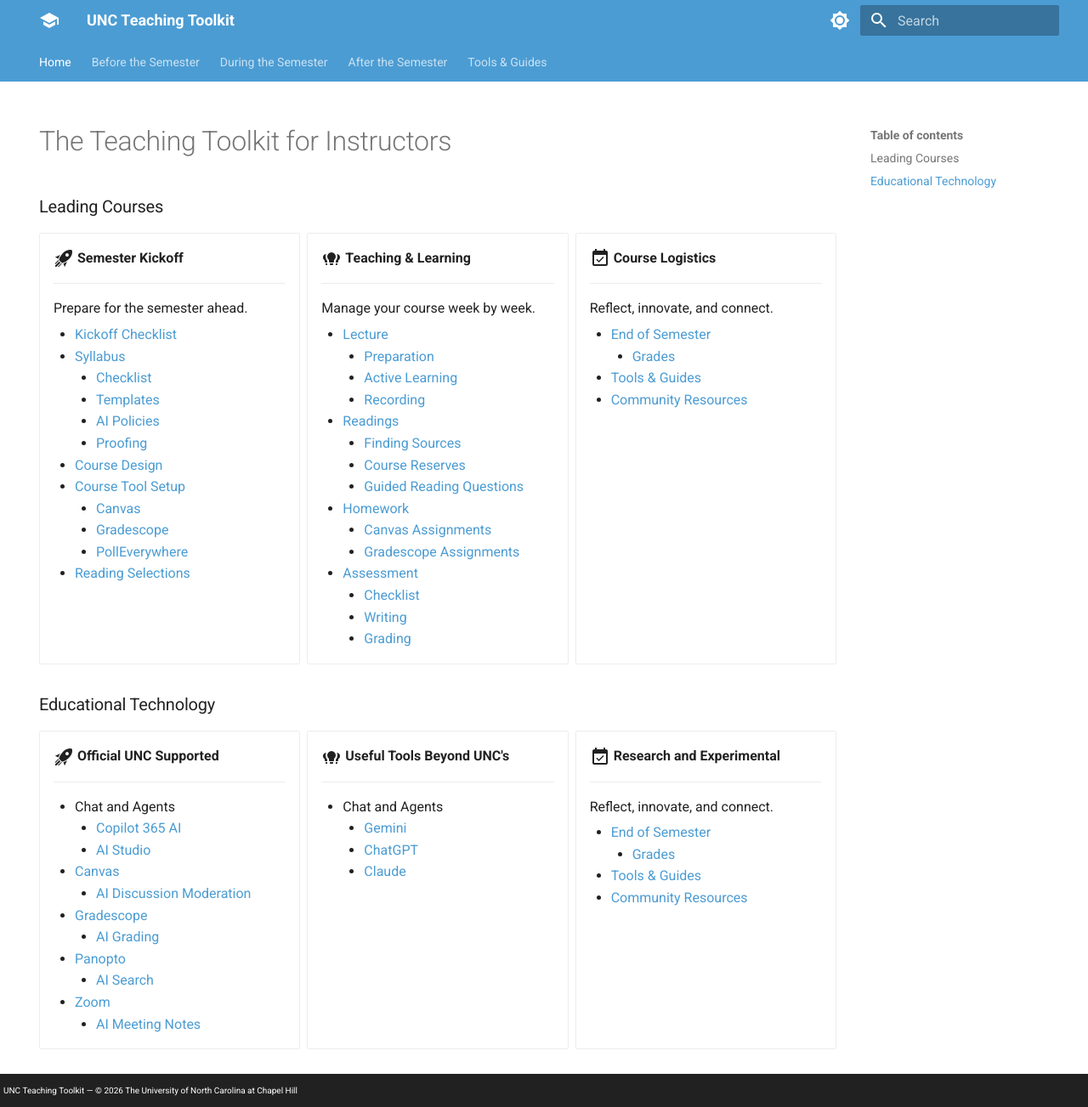
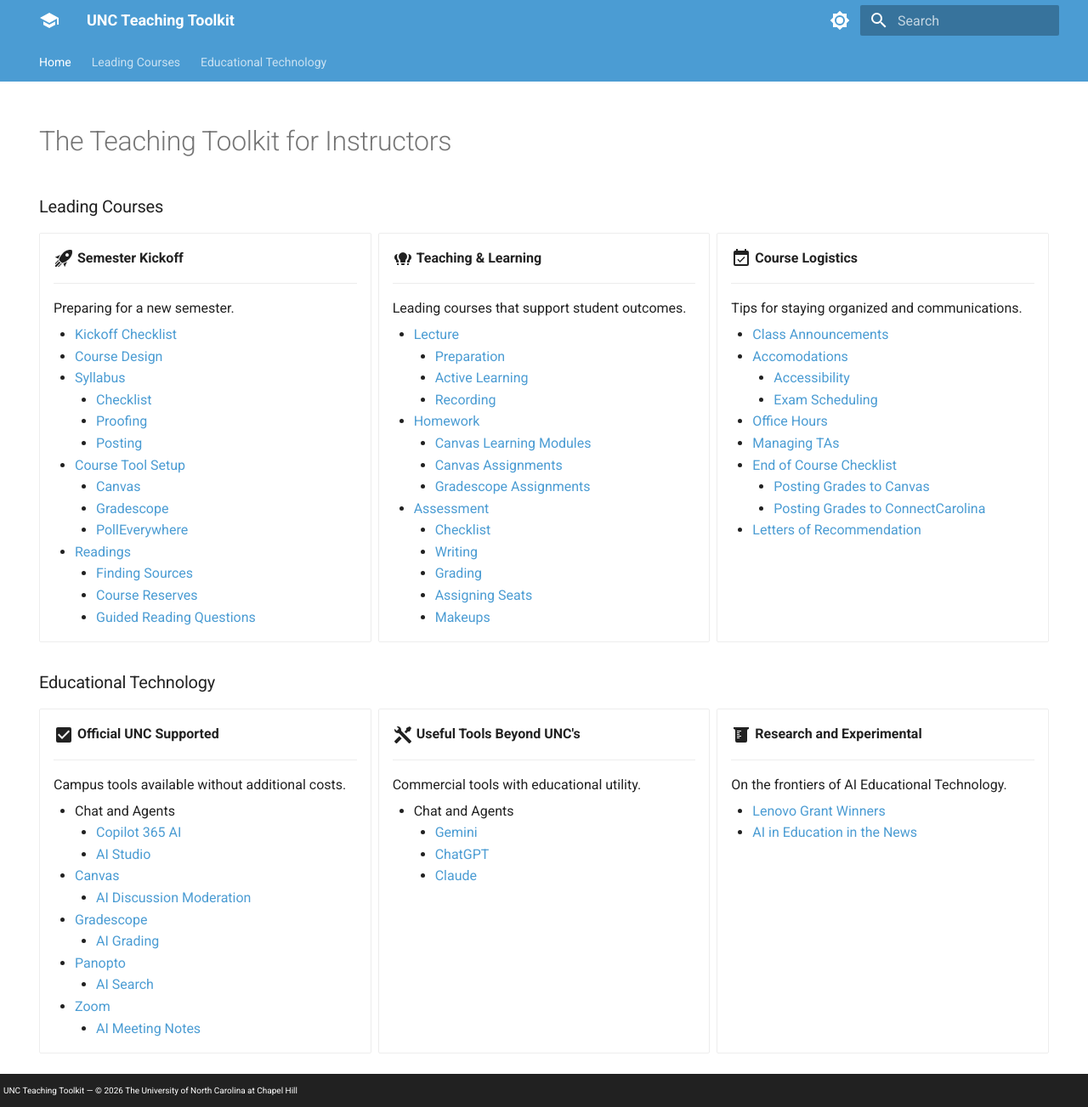
Before and after one commit to KrisJordan/teachingtoolkit, an MkDocs documentation site: the page built from docs/index.md, in a window 1280 px wide and 1303 px high. Shown: the whole window at 85% size. Built offline with MkDocs 1.6.1 and Material for MkDocs 9.7.7, drawn with Linux system fonts in a browser that asks for light colours.

Commit message:
docs: draft homepage headings

```diff
--- a/docs/index.md
+++ b/docs/index.md
@@ -13,53 +14,60 @@ hide:
 
     ---
 
-    Prepare for the semester ahead.
+    Preparing for a new semester.
 
     - [Kickoff Checklist](before/kickoff-checklist.md)
+    - [Course Design](before/course-design.md)
     - [Syllabus](./)
         - [Checklist]()
-        - [Templates]()
-        - [AI Policies]()
         - [Proofing]()
-    - [Course Design](before/course-design.md)
+        - [Posting]()
     - [Course Tool Setup]()
         - [Canvas](./)
         - [Gradescope](./)
         - [PollEverywhere](./)
-    - [Reading Selections]()
+    - [Readings](during/announcements-checklist.md)
+        - [Finding Sources]()
+        - [Course Reserves]()
+        - [Guided Reading Questions]()
 
 -   :material-lightbulb-group:{ .lg .middle } **Teaching &amp; Learning**
 
     ---
 
-    Manage your course week by week.
+    Leading courses that support student outcomes.
 
     - [Lecture](during/lecture.md)
         - [Preparation]()
         - [Active Learning]()
         - [Recording]()
-    - [Readings](during/announcements-checklist.md)
-        - [Finding Sources]()
-        - [Course Reserves]()
-        - [Guided Reading Questions]()
     - [Homework]()
+        - [Canvas Learning Modules]()
         - [Canvas Assignments]()
         - [Gradescope Assignments]()
     - [Assessment](during/exam-checklist.md)
         - [Checklist]()
         - [Writing]()
         - [Grading]()
+        - [Assigning Seats]()
+        - [Makeups]()
 
 -   :material-calendar-check:{ .lg .middle } **Course Logistics**
 
     ---
 
-    Reflect, innovate, and connect.
+    Tips for staying organized and communications.
 
-    - [End of Semester](after/end-checklist.md)
-        - [Grades]()
-    - [Tools & Guides](tools/index.md)
-    - [Community Resources](community/index.md)
+    - [Class Announcements]()
+    - [Accomodations]()
+        - [Accessibility]()
+        - [Exam Scheduling]()
+    - [Office Hours]()
+    - [Managing TAs]()
+    - [End of Course Checklist](after/end-checklist.md)
+        - [Posting Grades to Canvas]()
+        - [Posting Grades to ConnectCarolina]()
+    - [Letters of Recommendation]()
 
 </div>
 
@@ -67,9 +75,11 @@ hide:
 
 <div class="grid cards three-columns" markdown>
 
--   :material-rocket-launch:{ .lg .middle } **Official UNC Supported**
+-   :material-checkbox-marked:{ .lg .middle } **Official UNC Supported**
 
     ---
+
+    Campus tools available without additional costs.
 
     - Chat and Agents
         - [Copilot 365 AI](./)
@@ -83,24 +93,24 @@ hide:
     - [Zoom](./)
         - [AI Meeting Notes](./)
 
--   :material-lightbulb-group:{ .lg .middle } **Useful Tools Beyond UNC's**
+-   :material-tools:{ .lg .middle } **Useful Tools Beyond UNC's**
 
     ---
+
+    Commercial tools with educational utility.
 
     - Chat and Agents
         - [Gemini]()
         - [ChatGPT]()
         - [Claude]()
 
--   :material-calendar-check:{ .lg .middle } **Research and Experimental**
+-   :material-beaker:{ .lg .middle } **Research and Experimental**
 
     ---
 
-    Reflect, innovate, and connect.
+    On the frontiers of AI Educational Technology.
 
-    - [End of Semester](after/end-checklist.md)
-        - [Grades]()
-    - [Tools & Guides](tools/index.md)
-    - [Community Resources](community/index.md)
+    - [Lenovo Grant Winners]()
+    - [AI in Education in the News]()
 
 </div>
--- a/mkdocs.yml
+++ b/mkdocs.yml
@@ -78,29 +78,29 @@ nav:
   # - What's New:
   #   - whats-new/index.md
   #   - Spring 2026 Updates: whats-new/spring-2026.md
-  - Before the Semester:
+  - Leading Courses:
     - before/index.md
     - Semester Kickoff Checklist: before/kickoff-checklist.md
     - Course Design Essentials: before/course-design.md
     - Setting Up Canvas: before/canvas-setup.md
-  - During the Semester:
+  - Educational Technology:
     - during/index.md
     - Weekly Teaching Rhythm: during/weekly-rhythm.md
     - Canvas Announcements Checklist: during/announcements-checklist.md
     - Midterm Check-In: during/midterm-checkin.md
     - Exam Preparation Checklist: during/exam-checklist.md
-  - After the Semester:
-    - after/index.md
-    - End of Semester Checklist: after/end-checklist.md
-    - Reflecting & Iterating: after/reflection.md
-  - Tools & Guides:
-    - tools/index.md
-    - AI for Teaching:
-      - tools/ai/index.md
-      - Generating Reading Questions: tools/ai/reading-questions.md
-      - AI Office Hours Prep: tools/ai/office-hours.md
-    - Canvas Tips: tools/canvas-tips.md
-    - Video & Media: tools/video-media.md
+  # - After the Semester:
+  #   - after/index.md
+  #   - End of Semester Checklist: after/end-checklist.md
+  #   - Reflecting & Iterating: after/reflection.md
+  # - Tools & Guides:
+  #   - tools/index.md
+  #   - AI for Teaching:
+  #     - tools/ai/index.md
+  #     - Generating Reading Questions: tools/ai/reading-questions.md
+  #     - AI Office Hours Prep: tools/ai/office-hours.md
+  #   - Canvas Tips: tools/canvas-tips.md
+  #   - Video & Media: tools/video-media.md
   # - Faculty Spotlights:
   #   - spotlights/index.md
   #   - Dr. Sarah Chen on Active Learning: spotlights/sarah-chen.md
```
Also changed, not shown: other parts of docs/index.md (+1 -0 lines).
